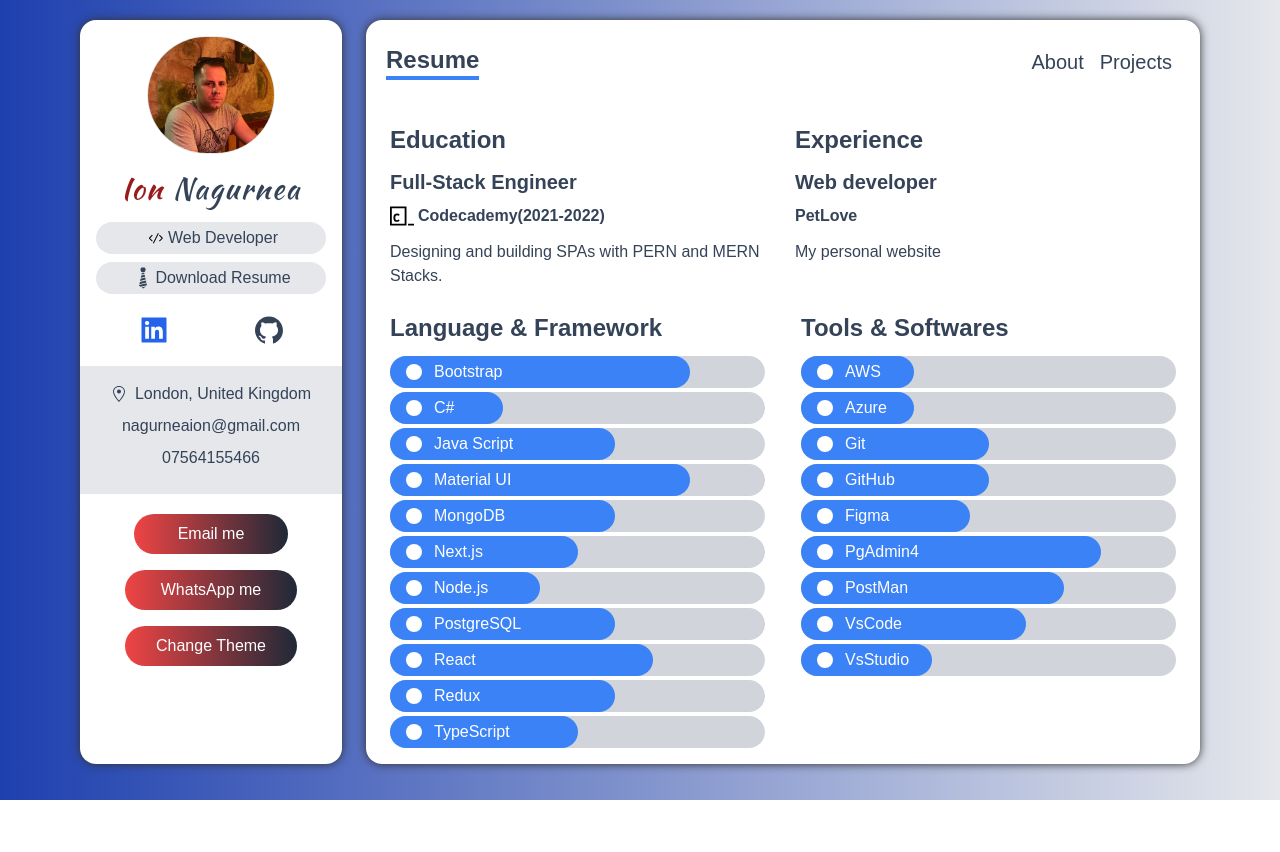
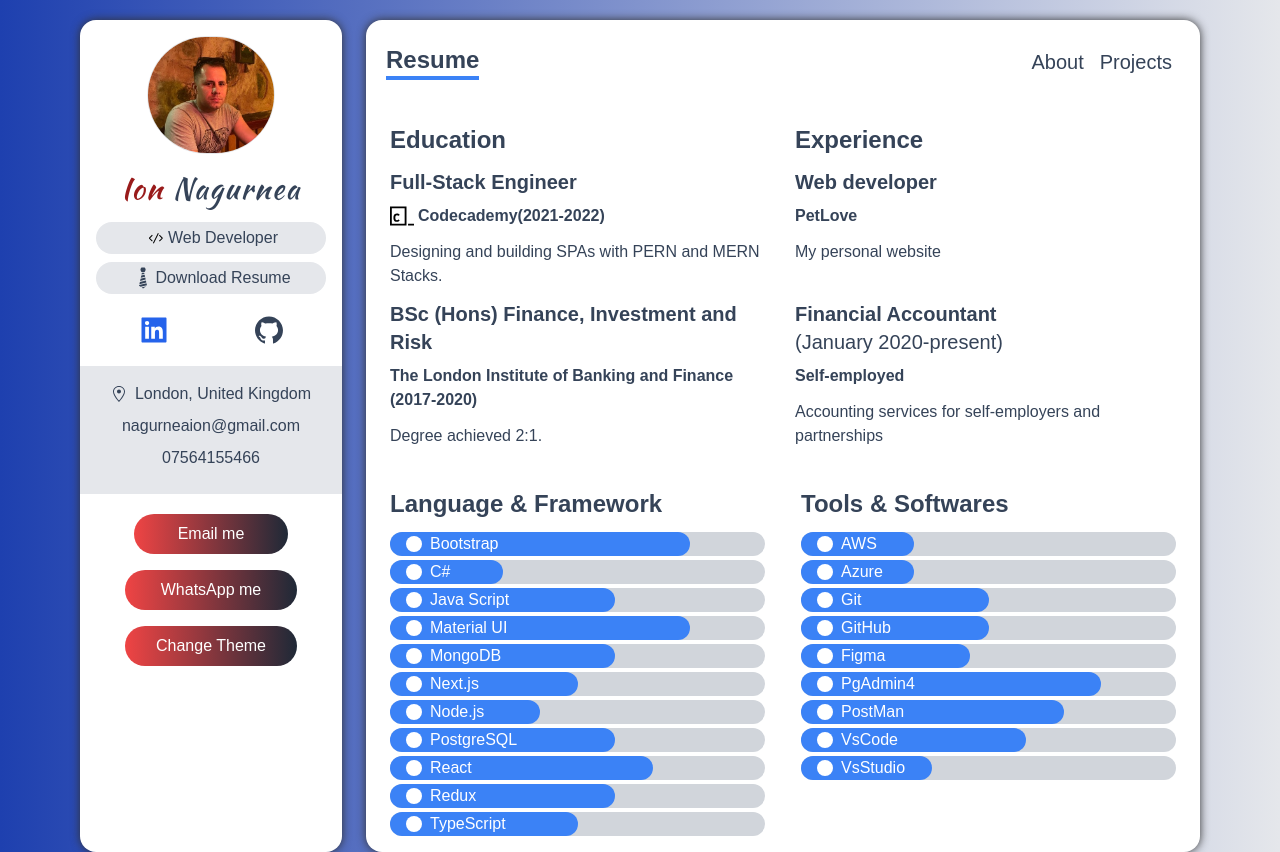
Before and after one commit to IONnagurnea/myDevProfile, a Next.js app: page /resume in a window 1280 px wide. Before the commit the page ends 800 px from the top, so only its background shows below. Built offline with nearby package versions, Linux system fonts and the light colour scheme.

Commit message:
eddit some content

```diff
--- a/components/Bar.tsx
+++ b/components/Bar.tsx
@@ -9,12 +9,12 @@ const Bar: FunctionComponent<{ value: Skill }> = ({
   return (
     <div className="my-1 text-white bg-gray-300 rounded-full dark:bg-dark-300 dark:bg-black-500">
       <div
-        className="flex items-center px-4 py-1 rounded-full bg-blue-500"
+        className="flex items-center px-4 rounded-full bg-blue-500"
         style={{
           width: bar_width,
         }}
       >
-        <Icon className="mr-3" />{name}
+        <Icon className="mr-2" />{name}
       </div>
     </div>
   );
--- a/data.ts
+++ b/data.ts
@@ -33,7 +33,7 @@ export const services: Service[] = [
   {
     Icon: FaDatabase,
     title: "Databases",
-    about: "Using SQl and Non-sql databases as <b>PostgreSQL</b> and <b>MongoDb</b>",
+    about: "Using SQL and Non-sql databases as <b>PostgreSQL</b> and <b>MongoDb</b>",
   },
   {
     Icon: AiOutlineCloudServer,
--- a/pages/index.tsx
+++ b/pages/index.tsx
@@ -1,8 +1,4 @@
 import {
-  GetServerSideProps,
-  GetServerSidePropsContext,
-  GetStaticProps,
-  GetStaticPropsContext,
   NextPage,
 } from "next";
 import ServiceCard from "../components/ServiceCard";
@@ -16,7 +12,7 @@ const About: NextPage = () => {
     <div className="flex flex-col flex-grow px-6 pt-1 ">
       <h6 className="my-3 text-base font-medium">
         With one year experience as a Web Developer I am looking for a new opportunity to
-        develop futher and learn new thing by contributing and designing new wonderful web applications.
+        develop futher and learn new things by contributing, designing and developing new wonderful web applications.
       </h6>
       <div
         className="flex-grow p-4 mt-5 bg-gray-400 dark:bg-dark-100 "
@@ -42,30 +38,4 @@ const About: NextPage = () => {
   );
 };
 
-//!called every time  the page refreshed
-// export const getServerSideProps: GetServerSideProps = async (
-//    context: GetServerSidePropsContext
-// ) => {
-//    const res = await fetch('http://localhost:3000/api/services')
-//    const data = await res.json()
-//    console.log(data)
-//    return { props: { services: data.services } }
-// }
-
-//!called only during the build of the project
-//? make sure the server(localhost:3000)[this will receive the request during build] is running on a terminal during the build
-//? also need to change the localhost during the deployment | see the todo
-// https://aude53.medium.com/set-environment-variables-with-next-js-and-vercel-e544c0460a48
-
-// export const getStaticProps: GetStaticProps = async (
-//    context: GetStaticPropsContext
-// ) => {
-//    // console.log(context);
-
-//    const res = await fetch('http://localhost:3000/api/services')
-//    const { services } = await res.json()
-//    console.log({ services })
-//    return { props: { services: services } }
-// }
-
 export default About;
--- a/pages/resume.tsx
+++ b/pages/resume.tsx
@@ -21,6 +21,17 @@ const Resume = () => {
               Designing and building SPAs with PERN and MERN Stacks.
             </p>
           </div>
+          <div className="">
+            <h5 className="my-2 text-xl font-bold">
+              BSc (Hons) Finance, Investment and Risk
+            </h5>
+            <p className="flex items-center justify-start gap-1 font-semibold">
+              <span>The London Institute of Banking and Finance (2017-2020)</span>
+            </p>
+            <p className="my-3">
+              Degree achieved 2:1.
+            </p>
+          </div>
         </div>
         <div>
           <h5 className="my-3 text-2xl font-bold">Experience</h5>
@@ -28,6 +39,11 @@ const Resume = () => {
             <h5 className="my-2 text-xl font-bold">Web developer</h5>
             <p className="font-semibold">PetLove</p>
             <p className="my-3">My personal website</p>
+          </div>
+          <div className="py-4">
+            <h5 className="my-2 text-xl font-bold">Financial Accountant <br/> <span className="font-normal">(January 2020-present)</span></h5>
+            <p className="font-semibold">Self-employed</p>
+            <p className="my-3">Accounting services for self-employers and partnerships</p>
           </div>
         </div>
       </div>
```
Also changed, not shown: components/ProjectCard.tsx (+0 -8 lines).
